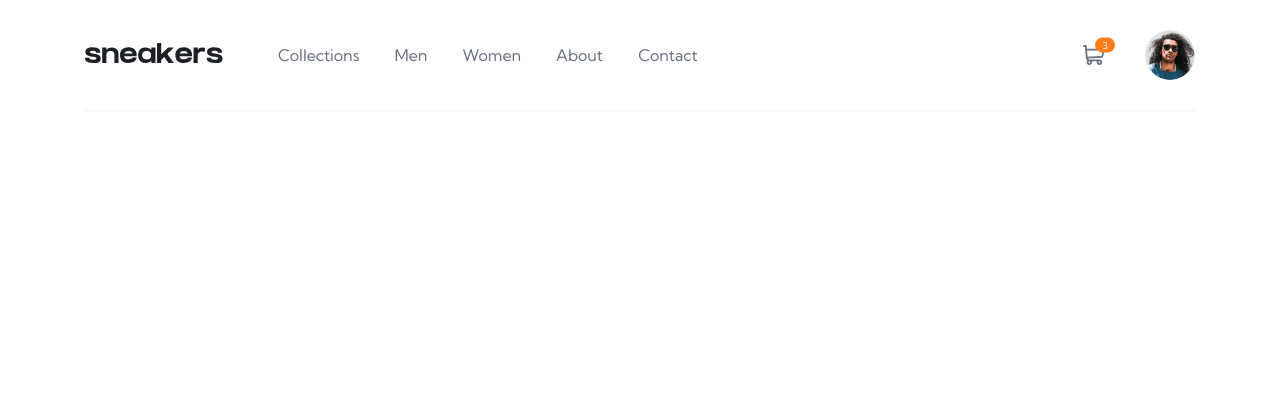
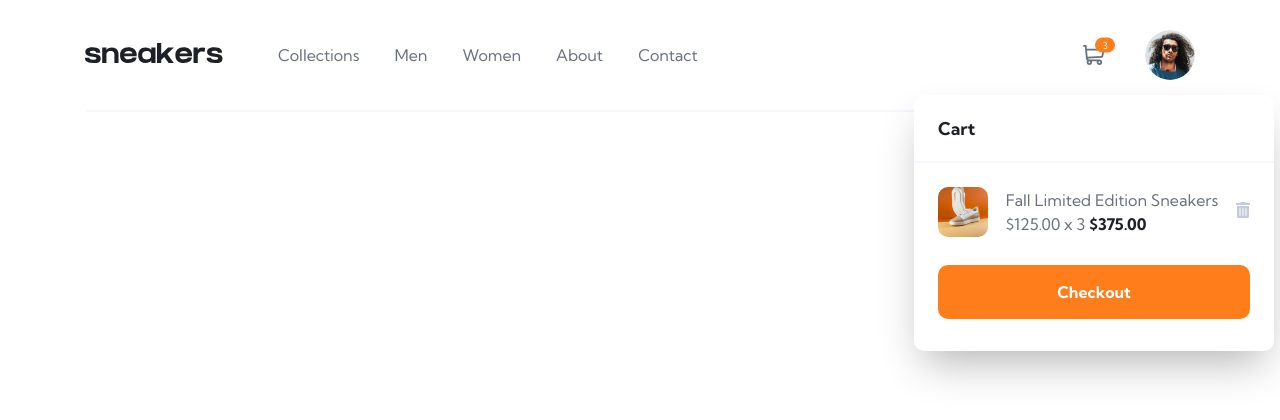
Before and after one commit to leo-jcq/ecommerce-product-page, a React (Vite) app: page / in a window 1280 px wide. Both pictures are taken after a click on the element 1094 px from the left and 55 px from the top of the page. Shown: the top 420 px of the page. Built offline with nearby package versions, Linux system fonts and the light colour scheme.

Commit message:
continue Navbar

```diff
--- /dev/null
+++ b/src/assets/icons.tsx
@@ -0,0 +1,35 @@
+export const iconCart: JSX.Element = (
+    <svg width="22" height="20" xmlns="http://www.w3.org/2000/svg">
+        <path
+            d="M20.925 3.641H3.863L3.61.816A.896.896 0 0 0 2.717 0H.897a.896.896 0 1 0 0 1.792h1l1.031 11.483c.073.828.52 1.726 1.291 2.336C2.83 17.385 4.099 20 6.359 20c1.875 0 3.197-1.87 2.554-3.642h4.905c-.642 1.77.677 3.642 2.555 3.642a2.72 2.72 0 0 0 2.717-2.717 2.72 2.72 0 0 0-2.717-2.717H6.365c-.681 0-1.274-.41-1.53-1.009l14.321-.842a.896.896 0 0 0 .817-.677l1.821-7.283a.897.897 0 0 0-.87-1.114ZM6.358 18.208a.926.926 0 0 1 0-1.85.926.926 0 0 1 0 1.85Zm10.015 0a.926.926 0 0 1 0-1.85.926.926 0 0 1 0 1.85Zm2.021-7.243-13.8.81-.57-6.341h15.753l-1.383 5.53Z"
+            fill="#69707D"
+            fillRule="nonzero"
+        />
+    </svg>
+);
+
+export const iconClose: JSX.Element = (
+    <svg width="14" height="15" xmlns="http://www.w3.org/2000/svg">
+        <path
+            d="m11.596.782 2.122 2.122L9.12 7.499l4.597 4.597-2.122 2.122L7 9.62l-4.595 4.597-2.122-2.122L4.878 7.5.282 2.904 2.404.782l4.595 4.596L11.596.782Z"
+            fill="#69707D"
+            fillRule="evenodd"
+        />
+    </svg>
+);
+
+export const iconDelete: JSX.Element = (
+    <svg
+        width="14"
+        height="16"
+        xmlns="http://www.w3.org/2000/svg"
+        xmlnsXlink="http://www.w3.org/1999/xlink">
+        <defs>
+            <path
+                d="M0 2.625V1.75C0 1.334.334 1 .75 1h3.5l.294-.584A.741.741 0 0 1 5.213 0h3.571a.75.75 0 0 1 .672.416L9.75 1h3.5c.416 0 .75.334.75.75v.875a.376.376 0 0 1-.375.375H.375A.376.376 0 0 1 0 2.625Zm13 1.75V14.5a1.5 1.5 0 0 1-1.5 1.5h-9A1.5 1.5 0 0 1 1 14.5V4.375C1 4.169 1.169 4 1.375 4h11.25c.206 0 .375.169.375.375ZM4.5 6.5c0-.275-.225-.5-.5-.5s-.5.225-.5.5v7c0 .275.225.5.5.5s.5-.225.5-.5v-7Zm3 0c0-.275-.225-.5-.5-.5s-.5.225-.5.5v7c0 .275.225.5.5.5s.5-.225.5-.5v-7Zm3 0c0-.275-.225-.5-.5-.5s-.5.225-.5.5v7c0 .275.225.5.5.5s.5-.225.5-.5v-7Z"
+                id="a"
+            />
+        </defs>
+        <use fill="#C3CAD9" fillRule="nonzero" xlinkHref="#a" />
+    </svg>
+);
--- a/src/components/Cart/Cart.scss
+++ b/src/components/Cart/Cart.scss
@@ -1,6 +1,8 @@
-@import '/scss/variables';
+@import "/scss/variables";
 
 .cart {
+    position: relative;
+
     & .cart-icon {
         width: 22px;
         height: 20px;
@@ -9,8 +11,8 @@
 
         cursor: pointer;
 
-        &::after {
-            content: attr(data-nbProduct);
+        &.products::after {
+            content: attr(data-nbProducts);
 
             width: 20px;
             height: 15px;
@@ -28,12 +30,12 @@
             right: 0;
             transform: translate(50%, -50%);
 
-            font-size: .6rem;
+            font-size: 0.6rem;
             color: $white;
         }
 
         & path {
-            transition: fill .2s ease;
+            transition: fill 0.2s ease;
         }
 
         &:hover path {
@@ -41,3 +43,129 @@
         }
     }
 }
+
+.cartPopUp {
+    width: 360px;
+
+    position: absolute;
+    z-index: 99;
+    top: 50px;
+    left: 50%;
+    transform: translateX(-50%);
+
+    background-color: $white;
+
+    border-radius: 10px;
+
+    box-shadow: 0 20px 40px -10px rgba(0, 0, 0, 0.3);
+
+    & .top {
+        width: 100%;
+        height: 68px;
+
+        display: flex;
+        align-items: center;
+
+        padding-left: 24px;
+
+        font-size: 1.1em;
+        font-weight: 700;
+        color: $very-dark-blue;
+
+        border-bottom: 2px solid $light-grayish-blue;
+    }
+
+    & .bottom {
+        width: 100%;
+        height: 188px;
+
+        padding: 24px {
+            bottom: 32px;
+        }
+
+        position: relative;
+
+        display: flex;
+        flex-direction: column;
+        justify-content: space-between;
+    }
+
+    & .product {
+        height: 50px;
+
+        display: flex;
+        gap: 16px;
+        justify-content: space-between;
+        align-items: center;
+    }
+
+    & .image {
+        height: 100%;
+
+        & img {
+            height: 100%;
+
+            object-fit: contain;
+
+            border-radius: 10px;
+        }
+    }
+
+    & .text {
+        height: 100%;
+
+        display: inline-flex;
+        flex-direction: column;
+        justify-content: space-evenly;
+
+        color: $dark-grayish-blue;
+
+        & b {
+            color: $very-dark-blue;
+        }
+    }
+
+    & .delete {
+        cursor: pointer;
+
+        &:hover path {
+            fill: $orange;
+        }
+    }
+
+    & .checkout {
+        width: 100%;
+        height: 54px;
+
+        display: flex;
+        justify-content: center;
+        align-items: center;
+
+        cursor: pointer;
+
+        border: none;
+        border-radius: 10px;
+
+        background-color: $orange;
+
+        font-size: 1em;
+        font-weight: 700;
+        color: $white;
+
+        transition: opacity .3s ease;
+
+        &:hover {
+            opacity: .5;
+        }
+    }
+
+    & .empty {
+        font-weight: 700;
+        color: $dark-grayish-blue;
+
+        position: absolute;
+        top: 50%;
+        left: 50%;
+        transform: translate(-50%, -50%);
+    }
+}
--- a/src/components/Cart/Cart.tsx
+++ b/src/components/Cart/Cart.tsx
@@ -1,18 +1,73 @@
-import { FC } from 'react';
+import { FC, useEffect, useRef, useState } from 'react';
+import { iconCart, iconDelete } from '../../assets/icons';
+import imageProduct1 from '../../assets/image-product-1-thumbnail.jpg';
 import './Cart.scss';
 
 const Cart: FC = () => {
+    const [open, setOpen] = useState<boolean>(false);
+    const rootRef = useRef<HTMLDivElement>(null);
+
+    useEffect(() => {
+        const handleClickOutside = (e: MouseEvent) => {
+            if (rootRef.current && !rootRef.current.contains(e.target as Node)) {
+                setOpen(false);
+            }
+        };
+
+        document.addEventListener('click', handleClickOutside);
+
+        return () => {
+            document.removeEventListener('click', handleClickOutside);
+        };
+    }, [rootRef]);
+
+    const handleClick = (): void => {
+        setOpen(!open);
+    };
+
+    // TODO: temporaire
+    const [nbProducts, setNbProcust] = useState<number>(3);
+
     return (
-        <div className="cart">
-            <div className="cart-icon" data-nbProduct="3">
-                <svg width="22" height="20" xmlns="http://www.w3.org/2000/svg">
-                    <path
-                        d="M20.925 3.641H3.863L3.61.816A.896.896 0 0 0 2.717 0H.897a.896.896 0 1 0 0 1.792h1l1.031 11.483c.073.828.52 1.726 1.291 2.336C2.83 17.385 4.099 20 6.359 20c1.875 0 3.197-1.87 2.554-3.642h4.905c-.642 1.77.677 3.642 2.555 3.642a2.72 2.72 0 0 0 2.717-2.717 2.72 2.72 0 0 0-2.717-2.717H6.365c-.681 0-1.274-.41-1.53-1.009l14.321-.842a.896.896 0 0 0 .817-.677l1.821-7.283a.897.897 0 0 0-.87-1.114ZM6.358 18.208a.926.926 0 0 1 0-1.85.926.926 0 0 1 0 1.85Zm10.015 0a.926.926 0 0 1 0-1.85.926.926 0 0 1 0 1.85Zm2.021-7.243-13.8.81-.57-6.341h15.753l-1.383 5.53Z"
-                        fill="#69707D"
-                        fill-rule="nonzero"
-                    />
-                </svg>
+        <div className="cart" ref={rootRef}>
+            <div
+                className={'cart-icon' + (nbProducts > 0 ? ' products' : '')}
+                data-nbproducts={nbProducts}
+                onClick={handleClick}>
+                {iconCart}
             </div>
+
+            {open && (
+                <div className="cartPopUp">
+                    <div className="top">
+                        <span>Cart</span>
+                    </div>
+                    <div className="bottom">
+                        {nbProducts > 0 ? (
+                            <>
+                                <div className="product">
+                                    <div className="image">
+                                        <img src={imageProduct1} alt="Product 1" />
+                                    </div>
+
+                                    <div className="text">
+                                        <span className="name">Fall Limited Edition Sneakers</span>
+                                        <span className="price">
+                                            $125.00 x {nbProducts} <b>${(125.00 * nbProducts).toFixed(2)}</b>
+                                        </span>
+                                    </div>
+
+                                    <div className="delete">{iconDelete}</div>
+                                </div>
+
+                                <button className="checkout">Checkout</button>
+                            </>
+                        ) : (
+                            <span className="empty">Your cart is emptys</span>
+                        )}
+                    </div>
+                </div>
+            )}
         </div>
     );
 };
--- a/src/components/Navbar/Navbar.scss
+++ b/src/components/Navbar/Navbar.scss
@@ -81,14 +81,10 @@ nav {
 
             border-radius: 50%;
 
+            transition: box-shadow .2s ease;
+
             &:hover {
-                outline: 2px solid $orange;
-            }
-
-            &:active {
-                outline: none;
-
-                border: 2px solid $orange;
+                box-shadow: 0 0 0 2px $orange;
             }
         }
     }
```
